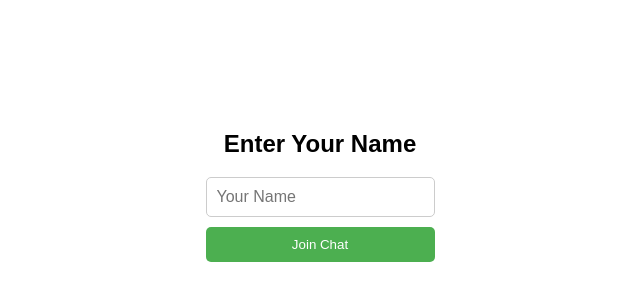
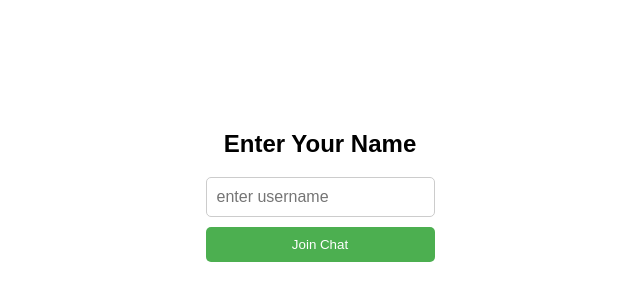
Before and after one commit to imarifatsultan/web-projects, a website: page public/index.html in a window 1280 px wide. Shown: the part 214-514 px from the top of the page, 320-960 px from the left. Drawn offline with nearby package versions, Linux system fonts and the light colour scheme; no server answers.

Commit message:
HTML file updated

```diff
--- a/public/index.html
+++ b/public/index.html
@@ -11,7 +11,7 @@
     <div id="signup-container" class="signup-container">
         <h2>Enter Your Name</h2>
         <form id="signup-form">
-            <input type="text" id="username" placeholder="Your Name" required>
+            <input type="text" id="username" placeholder="enter username" required>
             <button type="submit">Join Chat</button>
         </form>
     </div>
```
